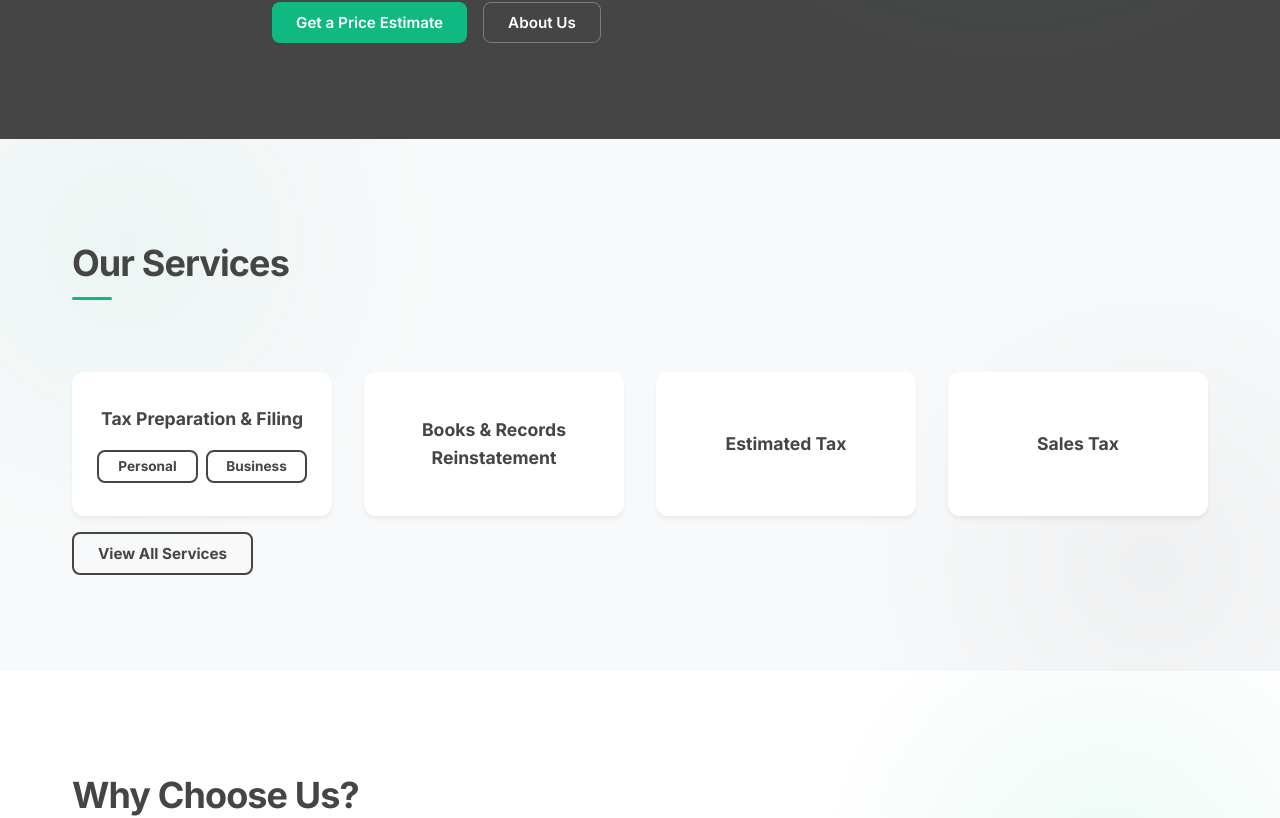
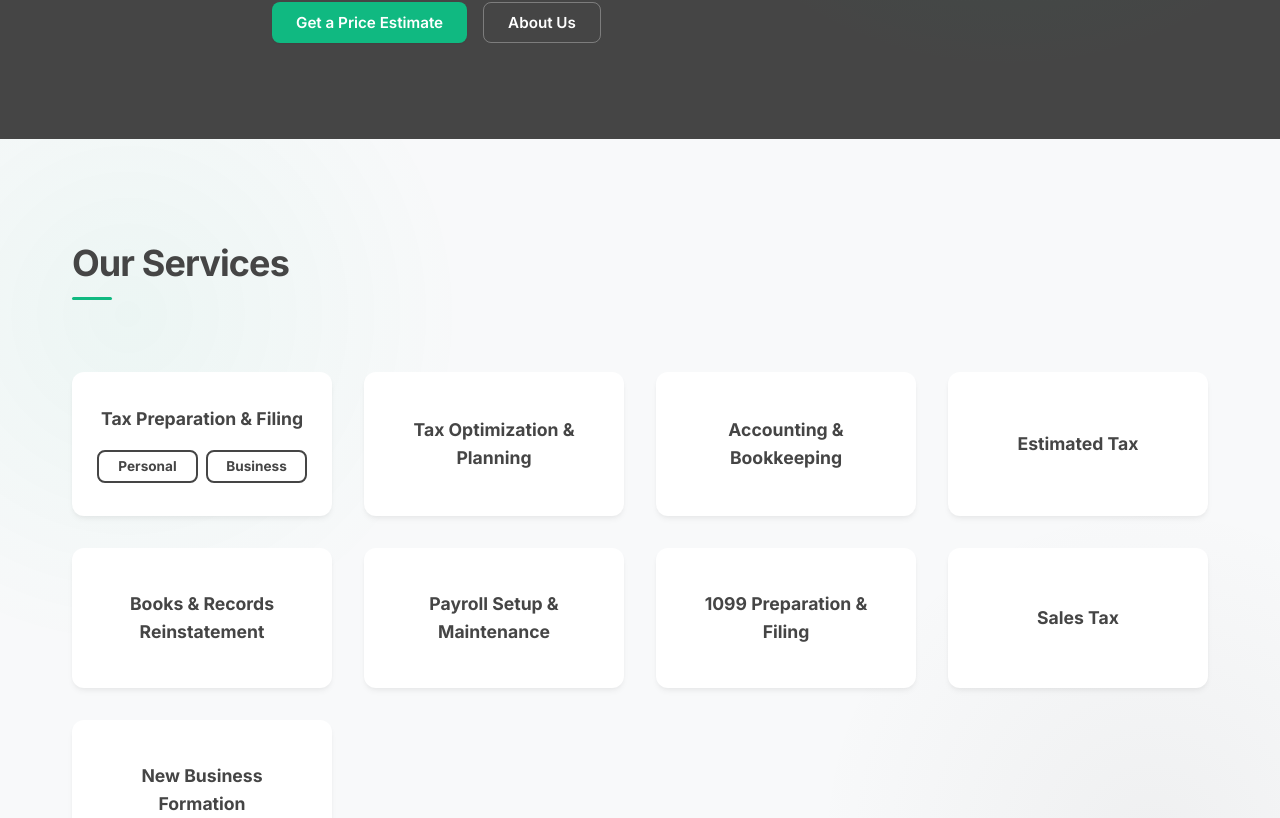
Before and after one commit to QASchoolUSA/Precise-Accounting, a Next.js app: page /en in a window 1280 px wide. Shown: the part 506-1324 px from the top of the page. Built offline with nearby package versions, Linux system fonts and the light colour scheme.

Commit message:
Update the order of services

```diff
--- a/app/[lang]/page.js
+++ b/app/[lang]/page.js
@@ -36,24 +36,21 @@ export default async function Home({ params: { lang } }) {
                             </div>
                         </div>
 
-                        {/* Random selection of other services */}
+                        {/* Fixed order of remaining services */}
                         {[
-                            { href: `/${lang}/services/estimated-tax`, label: dict.navigation.estimatedTax },
                             { href: `/${lang}/services/tax-optimization`, label: dict.navigation.taxOptimization },
                             { href: `/${lang}/services/accounting-bookkeeping`, label: dict.navigation.accounting },
+                            { href: `/${lang}/services/estimated-tax`, label: dict.navigation.estimatedTax },
                             { href: `/${lang}/services/books-reinstatement`, label: dict.navigation.booksReinstatement },
                             { href: `/${lang}/services/payroll`, label: dict.navigation.payroll },
                             { href: `/${lang}/services/1099-filing`, label: dict.navigation.form1099 },
                             { href: `/${lang}/services/sales-tax`, label: dict.navigation.salesTax },
                             { href: `/${lang}/services/new-business`, label: dict.navigation.newBusiness }
-                        ]
-                            .sort(() => 0.5 - Math.random())
-                            .slice(0, 3)
-                            .map((service, index) => (
-                                <Link key={index} href={service.href} className="service-card-home">
-                                    <h3>{service.label}</h3>
-                                </Link>
-                            ))}
+                        ].map((service, index) => (
+                            <Link key={index} href={service.href} className="service-card-home">
+                                <h3>{service.label}</h3>
+                            </Link>
+                        ))}
                     </div>
                     <div className="text-center" style={{ marginTop: '1rem' }}>
                         <Link href={`/${lang}/services`} className="btn btn-secondary-dark">{t.viewAllServices}</Link>
--- a/app/globals.css
+++ b/app/globals.css
@@ -1445,7 +1445,6 @@ main {
 @media (max-width: 768px) {
     .language-switcher {
         margin-left: 0;
-        margin-top: 0.5rem;
         width: auto;
     }
 }
```
